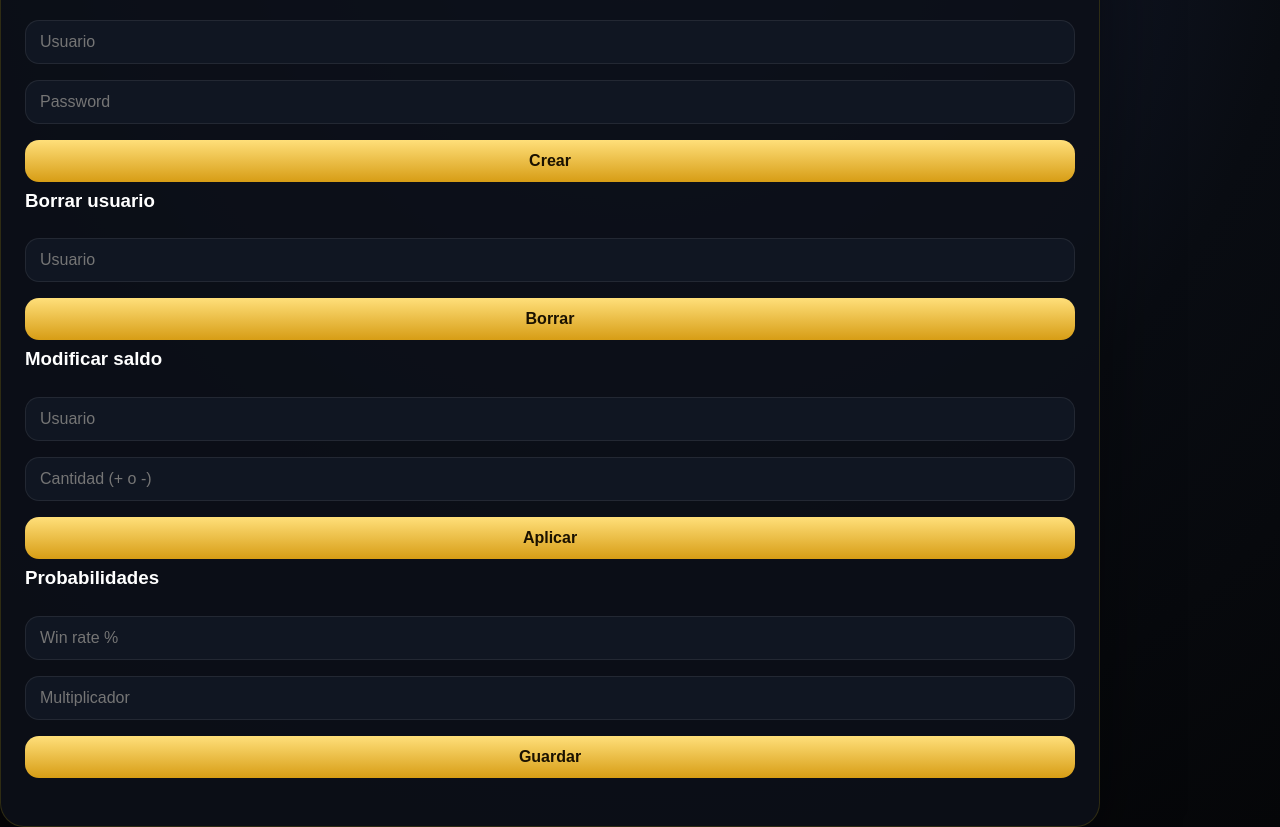
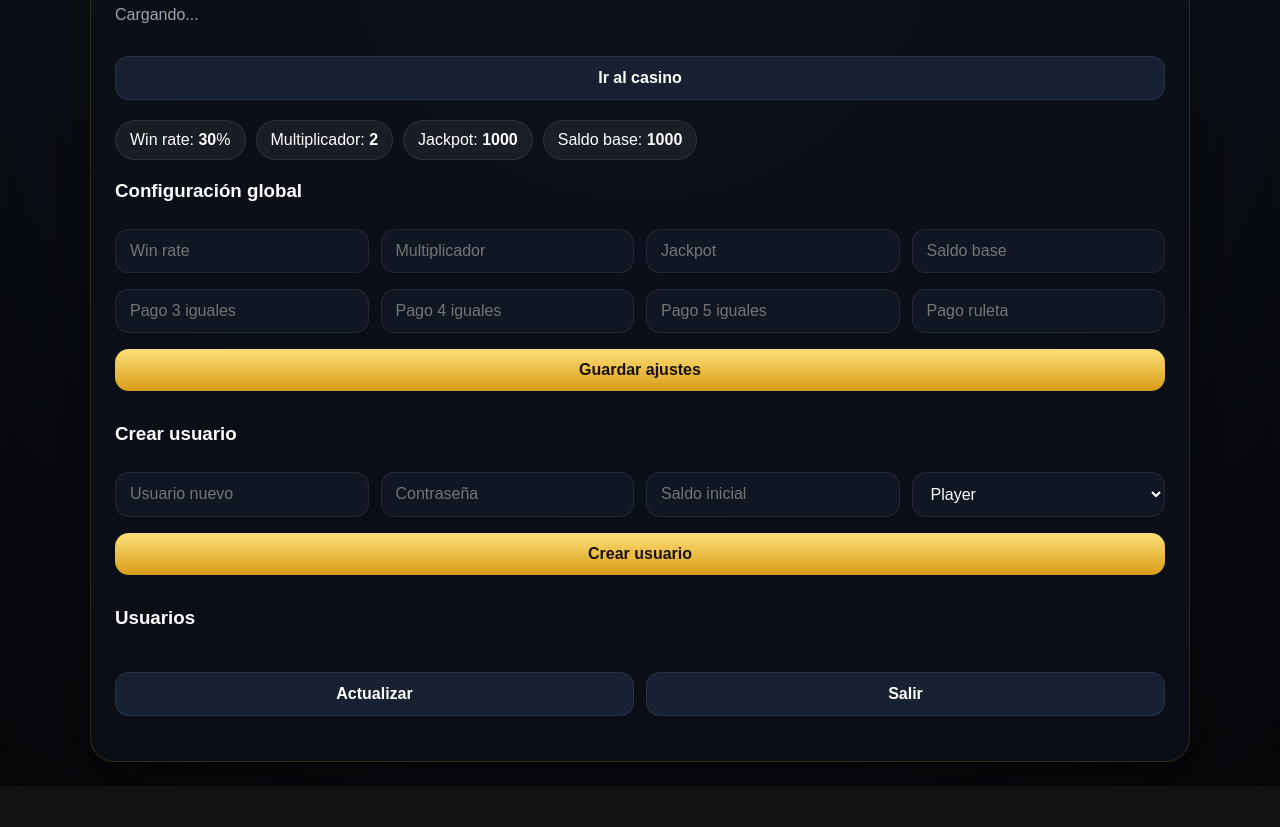
Before and after one commit to ocielb13-bit/casino-app, a website: page public/admin.html in a window 1280 px wide. Shown: the part 102-929 px from the top of the page. After the commit the page ends 888 px from the top, so only its background shows below. Drawn offline with Linux system fonts and the light colour scheme.

Commit message:
Actualizar admin.html

```diff
--- a/public/admin.html
+++ b/public/admin.html
@@ -1,39 +1,68 @@
 <!DOCTYPE html>
 <html lang="es">
 <head>
-  <meta charset="UTF-8">
-  <title>Admin Panel</title>
+  <meta charset="UTF-8" />
+  <meta name="viewport" content="width=device-width, initial-scale=1.0" />
+  <title>Admin Pro</title>
   <link rel="stylesheet" href="/style.css">
 </head>
 <body>
+  <div class="page">
+    <div class="card">
+      <div class="user-top">
+        <div>
+          <h1>👑 Panel Admin</h1>
+          <p class="muted" id="adminLine">Cargando...</p>
+        </div>
+        <button type="button" class="secondary" onclick="goCasino()">Ir al casino</button>
+      </div>
 
-<div class="card">
+      <div class="kpi">
+        <div class="pill">Win rate: <strong id="currentWinRate">30</strong>%</div>
+        <div class="pill">Multiplicador: <strong id="currentMultiplier">2</strong></div>
+        <div class="pill">Jackpot: <strong id="currentJackpot">1000</strong></div>
+        <div class="pill">Saldo base: <strong id="currentDefaultBalance">1000</strong></div>
+      </div>
 
-  <h2>👑 Admin Panel</h2>
+      <h3>Configuración global</h3>
+      <div class="row">
+        <input id="win_rate" type="number" step="0.1" min="1" max="99.9" placeholder="Win rate">
+        <input id="multiplier" type="number" step="0.1" min="1" placeholder="Multiplicador">
+        <input id="jackpot_bank" type="number" min="1000" placeholder="Jackpot">
+        <input id="default_balance" type="number" min="0" placeholder="Saldo base">
+      </div>
+      <div class="row">
+        <input id="slot_pay_3" type="number" min="0" placeholder="Pago 3 iguales">
+        <input id="slot_pay_4" type="number" min="0" placeholder="Pago 4 iguales">
+        <input id="slot_pay_5" type="number" min="0" placeholder="Pago 5 iguales">
+        <input id="roulette_payout" type="number" min="1" placeholder="Pago ruleta">
+      </div>
+      <button type="button" onclick="saveSettings()">Guardar ajustes</button>
 
-  <h3>Crear usuario</h3>
-  <input id="newUser" placeholder="Usuario">
-  <input id="newPass" placeholder="Password">
-  <button onclick="createUser()">Crear</button>
+      <h3 style="margin-top: 24px;">Crear usuario</h3>
+      <div class="row">
+        <input id="newUser" placeholder="Usuario nuevo">
+        <input id="newPass" type="password" placeholder="Contraseña">
+        <input id="newBalance" type="number" placeholder="Saldo inicial">
+        <select id="newRole">
+          <option value="player">Player</option>
+          <option value="admin">Admin</option>
+        </select>
+      </div>
+      <button type="button" onclick="createUser()">Crear usuario</button>
 
-  <h3>Borrar usuario</h3>
-  <input id="deleteUser" placeholder="Usuario">
-  <button onclick="deleteUser()">Borrar</button>
+      <h3 style="margin-top: 24px;">Usuarios</h3>
+      <div id="usersList" class="user-list"></div>
 
-  <h3>Modificar saldo</h3>
-  <input id="balanceUser" placeholder="Usuario">
-  <input id="amount" placeholder="Cantidad (+ o -)">
-  <button onclick="updateBalance()">Aplicar</button>
+      <div class="row" style="margin-top: 16px;">
+        <button type="button" class="secondary" onclick="reloadAll()">Actualizar</button>
+        <button type="button" class="secondary" onclick="logout()">Salir</button>
+      </div>
 
-  <h3>Probabilidades</h3>
-  <input id="winRate" placeholder="Win rate %">
-  <input id="multiplier" placeholder="Multiplicador">
-  <button onclick="updateSettings()">Guardar</button>
+      <p id="msg" class="small"></p>
+    </div>
+  </div>
 
-  <p id="msg"></p>
-
-</div>
-
-<script src="/admin.js"></script>
+  <script src="/admin.js"></script>
 </body>
 </html>
```
